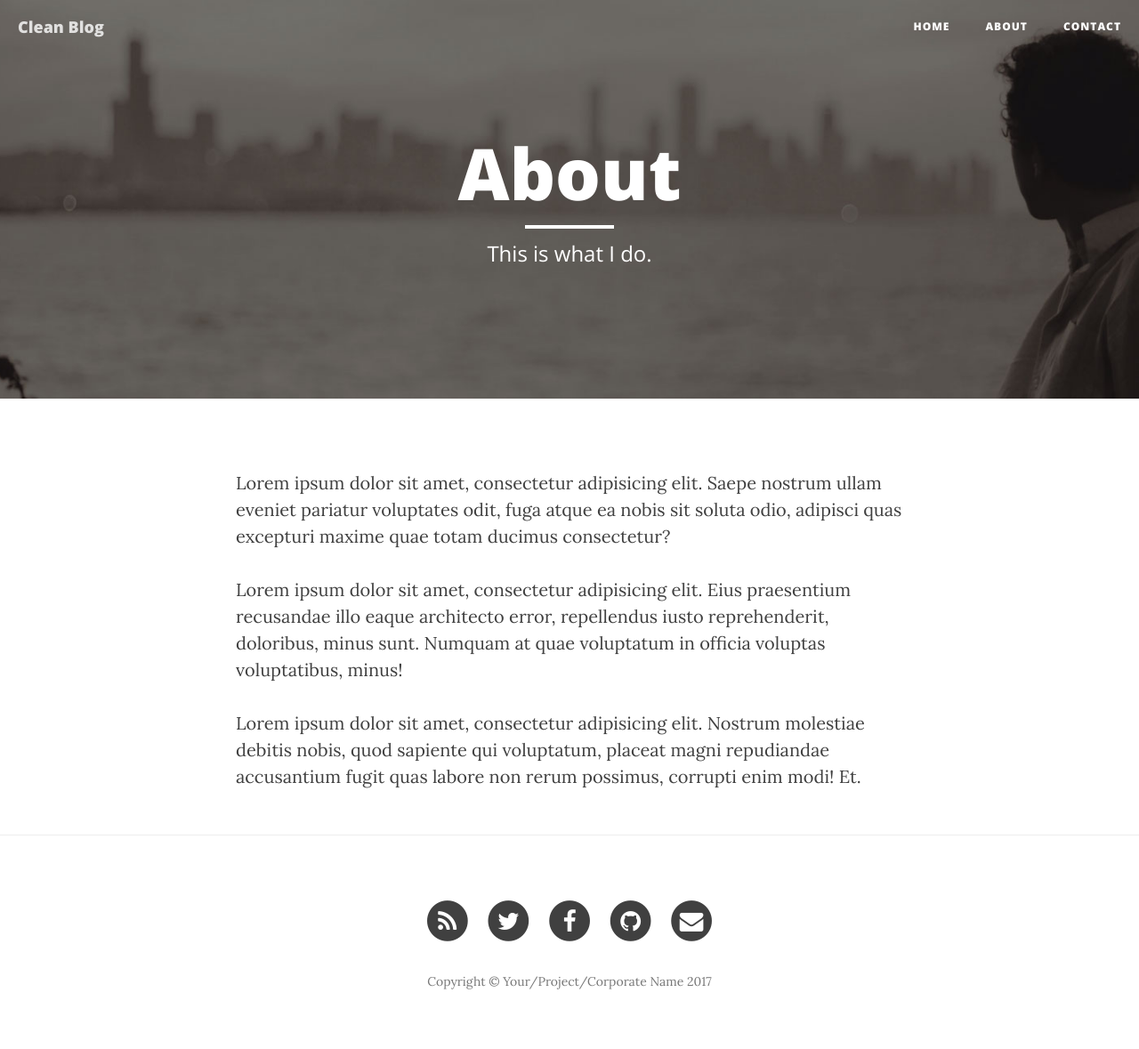
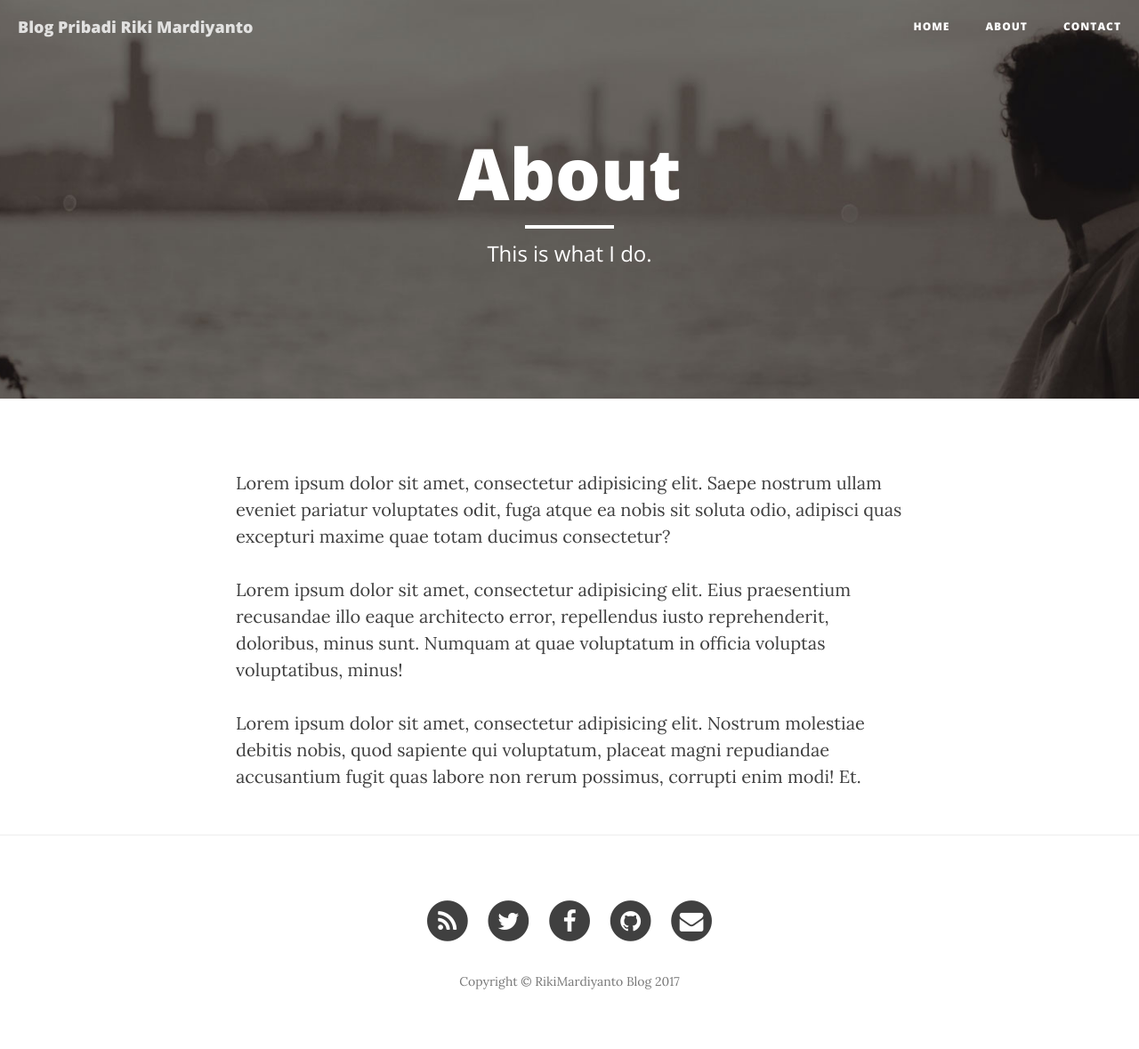
Before and after one commit to rikimardiyanto/rikiblog, a Jekyll site: the page built from about.html, in a window 1280 px wide. Shown: the whole page at 89% size. Built offline with Jekyll 4.4.1, drawn with Linux system fonts in a browser that asks for light colours; nearby versions of some CDN libraries; part of the change alters nothing that is shown.

Commit message:
Update _config.yml

```diff
--- a/_config.yml
+++ b/_config.yml
@@ -1,14 +1,14 @@
 # Site settings
-title: Clean Blog
+title: Blog Pribadi Riki Mardiyanto
 header-img: img/home-bg.jpg
-email: your-email@yourdomain.com
-copyright_name: Your/Project/Corporate Name
-description: "Write your site description here. It will be used as your sites meta description as well!"
+email: rikimardiyanto11@gmail.com
+copyright_name: RikiMardiyanto Blog
+description: "Halaman ini merupakan blog pribadi saya yang membahas berbagai topik yang semoga bermanfaat bagi kita semuanya !"
 baseurl: "/startbootstrap-clean-blog-jekyll"
-url: "http://yourdomain.com"
-twitter_username: SBootstrap
-github_username:  davidtmiller
-facebook_username:  StartBootstrap
+url: "http://rikimardiyanto.github.io"
+twitter_username: rikimardiyanto
+github_username:  rikimardiyanto
+facebook_username:  Ricky Ackerman
 email_username:  your-email@yourdomain.com
 
 # Google Analytics
```
